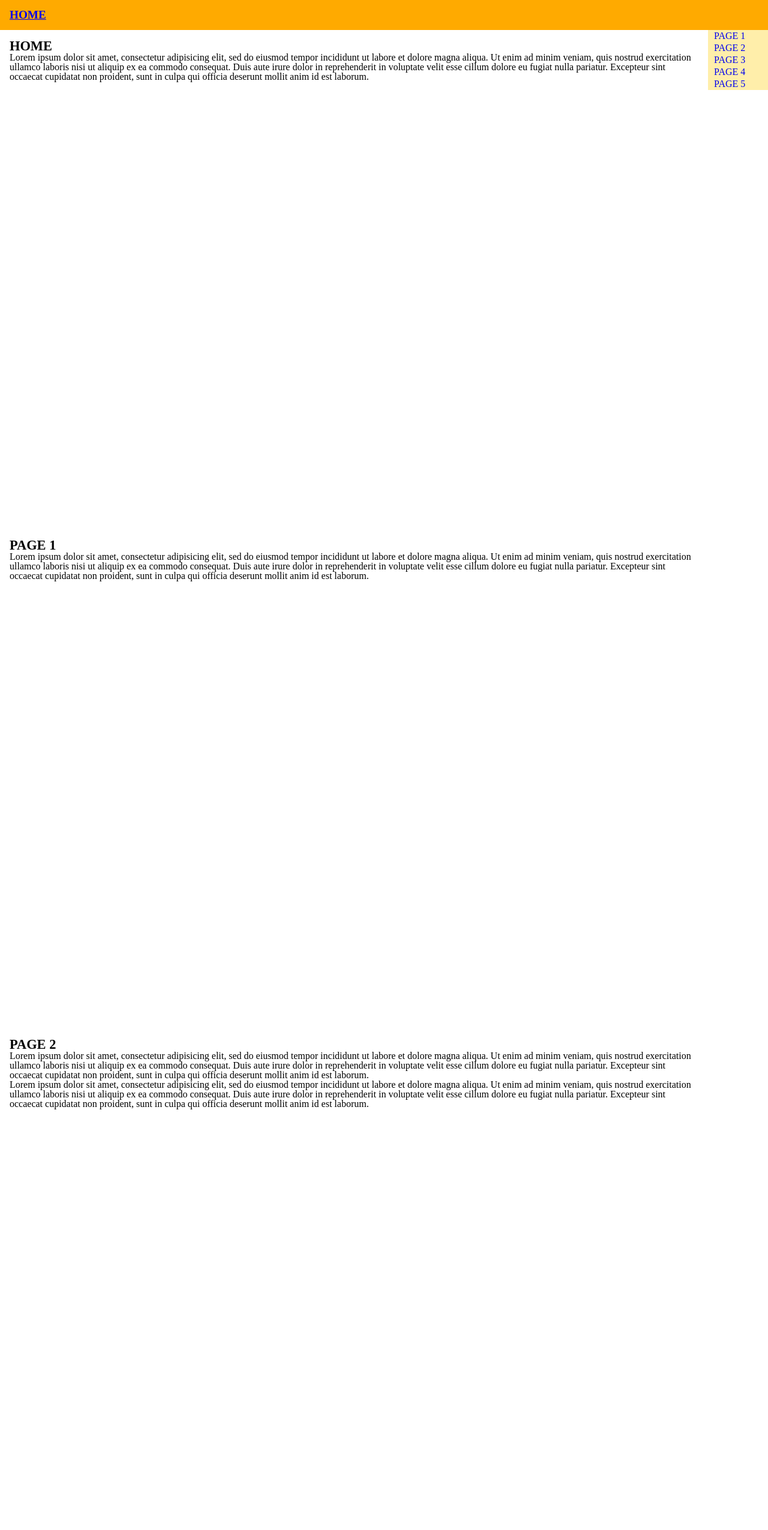
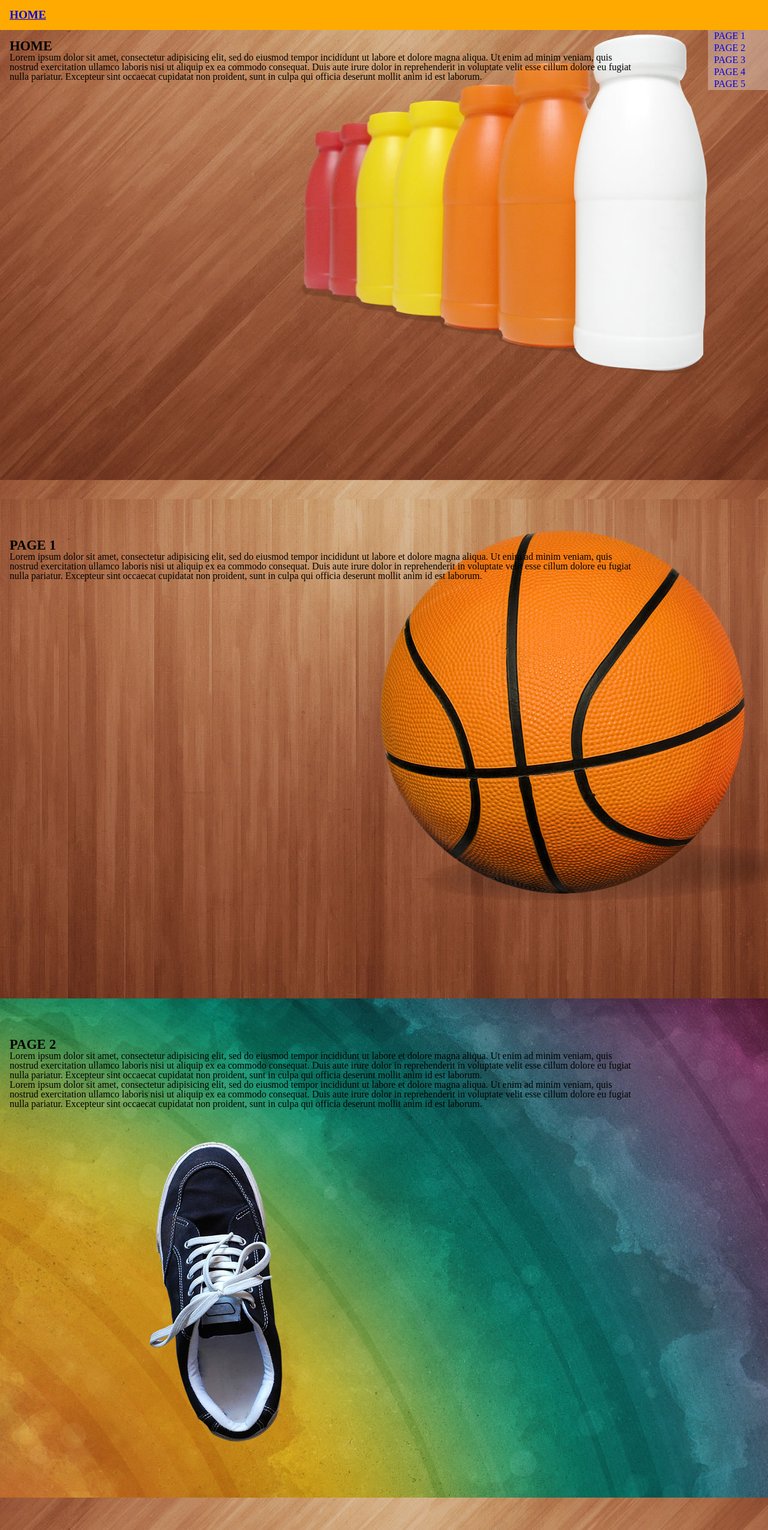
Before and after one commit to akobashikawa/vertical-site, a plain HTML site: page index.html in a window 1280 px wide. Shown: the top 2550 px of the page at 60% size. Drawn offline with Linux system fonts and the light colour scheme.

Commit message:
scrollbgfixed

```diff
--- a/css/style.css
+++ b/css/style.css
@@ -12,7 +12,7 @@
 }
 #menu {
   position: fixed;
-  background-color: #fea;
+  background-color: rgba(255, 255, 255, 0.3);
   top: 50px; /* #header.height */
   right: 0;
   width: 100px;
@@ -31,7 +31,6 @@
 
 }
 .pages {
-  margin-right: 100px; /* cause menu overlap */
 }
 .page {
   padding: 1em;
@@ -42,4 +41,23 @@
 }
 .page .content {
   padding-top: 50px; /* #header.height */
+  padding-right: 200px;
 }
+#page-0 {
+  background: url(../img/bg-3.jpg) center top fixed;
+}
+#page-1 {
+  background: url(../img/bg-1.jpg) center top fixed;
+}
+#page-2 {
+  background: url(../img/bg-2.jpg) center top fixed;
+}
+#page-3 {
+  background: url(../img/bg-3.jpg) center top fixed;
+}
+#page-4 {
+  background: url(../img/bg-2.jpg) center top fixed;
+}
+#page-5 {
+  background: url(../img/bg-1.jpg) center top fixed;
+}
```
Also changed, not shown: img/bg-1.jpg (added), img/bg-2.jpg (added), img/bg-3.jpg (added), 1 other file.
